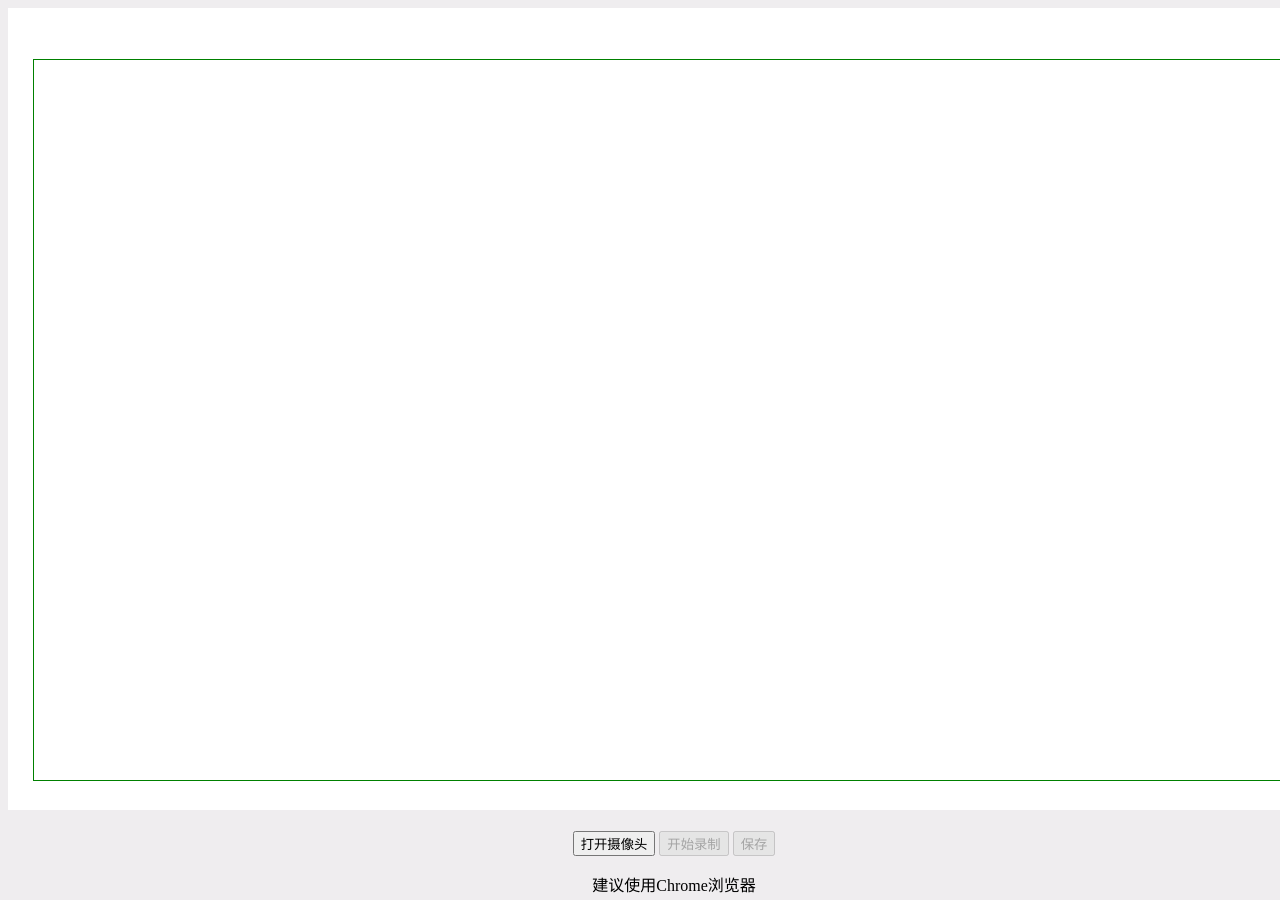
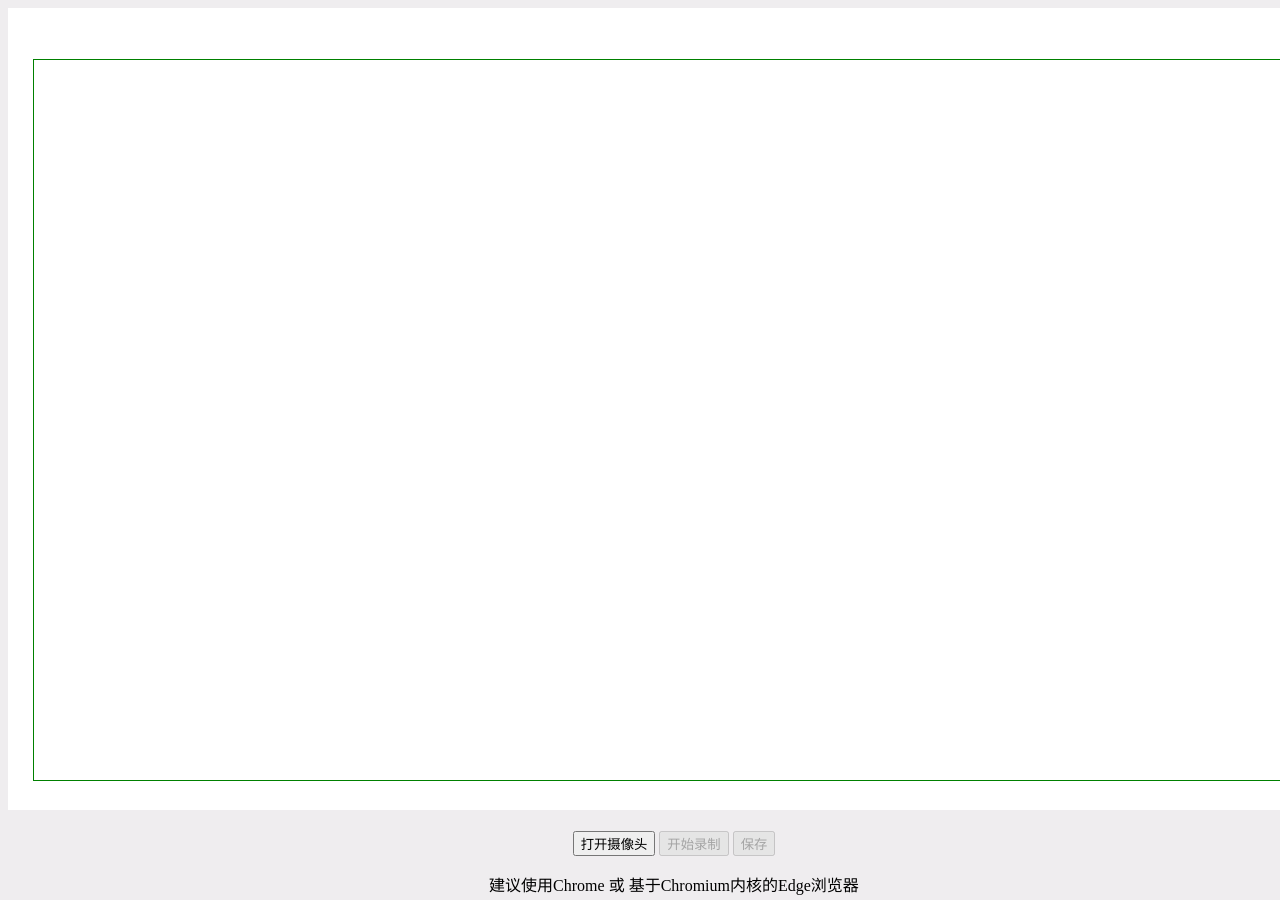
Before and after one commit to raoyi/raoyi.github.io, a Jekyll site: the page cam/cam-v2.html, which Jekyll copies as it is, in a window 1280 px wide. Built offline with Jekyll 4.4.1, drawn with Linux system fonts in a browser that asks for light colours.

Commit message:
Update cam-v2.html

```diff
--- a/cam/cam-v2.html
+++ b/cam/cam-v2.html
@@ -26,7 +26,7 @@
             <button id="start-recording" disabled>开始录制</button>
             <button id="save-recording" disabled>保存</button>
             <!--<a href="javascript:void(0)" onclick="send()">发送</a>-->
-<p>建议使用Chrome浏览器</p>
+<p>建议使用Chrome 或 基于Chromium内核的Edge浏览器</p>
         </section>
  </article>
 <script>
```
